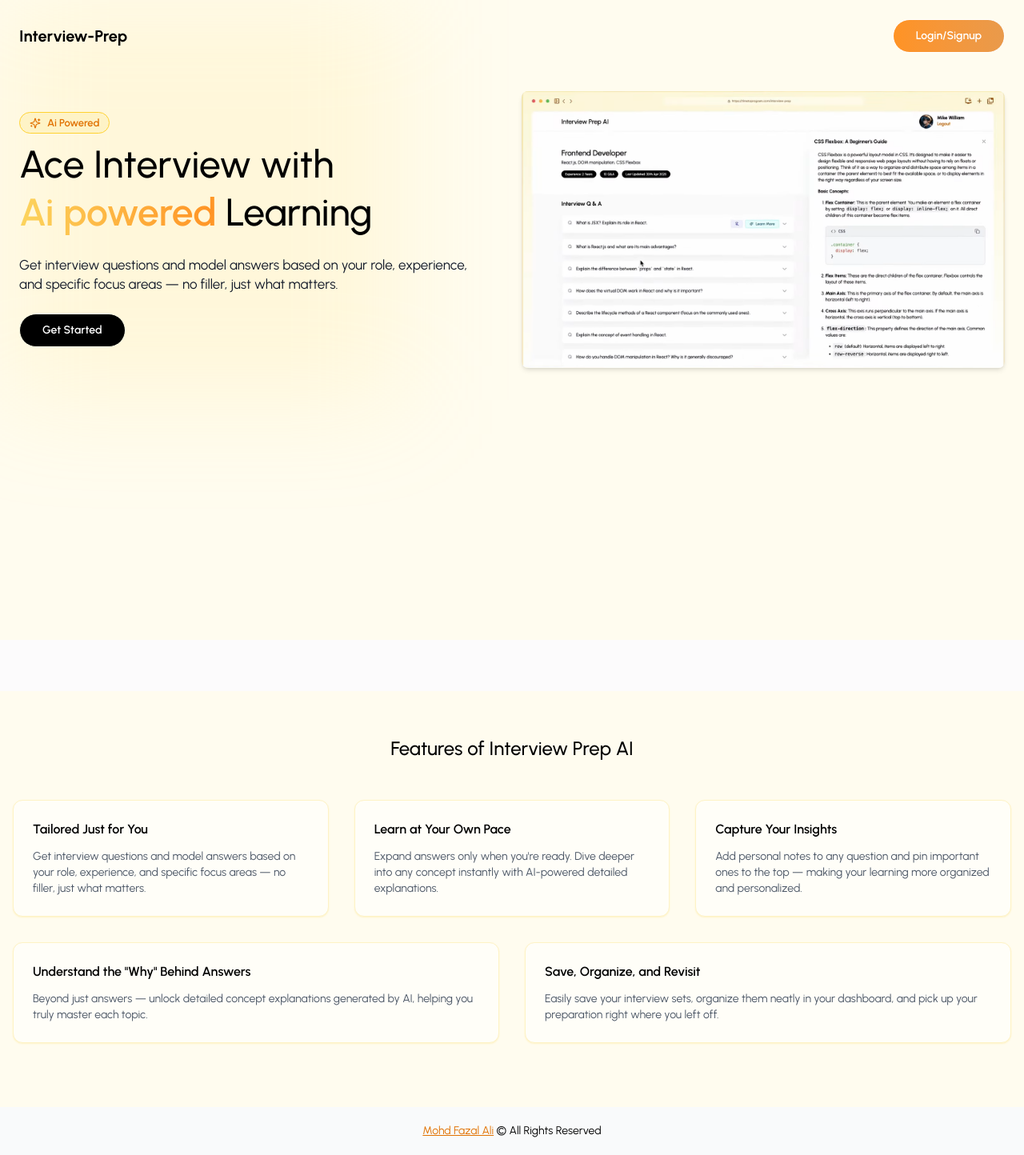
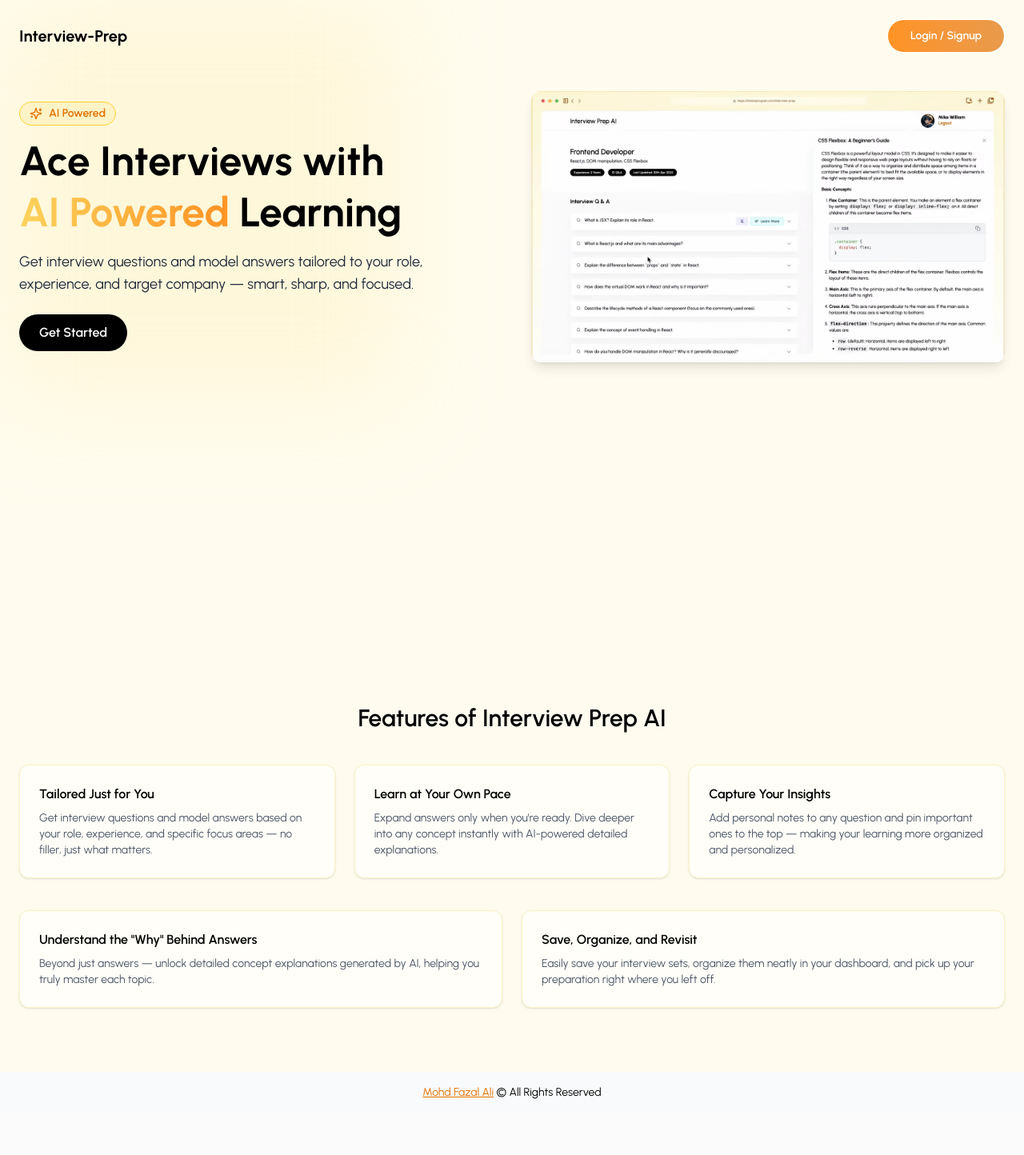
Before and after one commit to Fazal0567/InterView-Prep, a React (Vite) app in the folder frontend/: page / in a window 1280 px wide. Shown: the whole page at 80% size. After the commit the page ends 1392 px from the top, so only its background shows below. Built offline with nearby package versions, Linux system fonts and the light colour scheme; a web font is replaced by a local one.

Commit message:
Update LandingPage.jsx

```diff
--- a/frontend/src/pages/LandingPage.jsx
+++ b/frontend/src/pages/LandingPage.jsx
@@ -25,48 +25,48 @@ const LandingPage = () => {
 
   return (
     <>
-      <div className='w-full min-h-screen bg-[#FFFCEF] overflow-x-hidden relative'>
-        {/* Background blob */}
+      <div className="w-full min-h-screen bg-[#FFFCEF] overflow-x-hidden relative">
+        {/* Background Effect */}
         <div className="w-full h-full max-w-[500px] max-h-[500px] bg-amber-200/20 blur-[65px] absolute top-0 left-0" />
 
         <div className="container mx-auto px-4 sm:px-6 pt-6 pb-12 md:pb-16 relative z-10">
           {/* Header */}
           <header className="flex items-center justify-between mb-8 md:mb-12">
-            <div className="text-lg sm:text-xl text-black font-bold">Interview-Prep</div>
+            <div className="text-lg sm:text-xl font-bold text-black">Interview-Prep</div>
             {user ? (
               <ProfileInfoCard />
             ) : (
               <button
-                className="bg-gradient-to-r from-[#FF9324] to-[#e99a4b] text-xs sm:text-sm font-semibold text-white px-4 sm:px-7 py-2 sm:py-2.5 rounded-full hover:bg-black hover:text-white border border-white transition-colors cursor-pointer"
+                className="bg-gradient-to-r from-[#FF9324] to-[#e99a4b] text-xs sm:text-sm font-semibold text-white px-4 sm:px-7 py-2 sm:py-2.5 rounded-full hover:bg-black hover:text-white border border-white transition-colors"
                 onClick={() => setOpenAuthModal(true)}
               >
-                Login/Signup
+                Login / Signup
               </button>
             )}
           </header>
 
           {/* Hero Section */}
-          <div className="flex flex-col-reverse md:flex-row items-center mb-6 md:mb-12 gap-6">
-            {/* Left Text Block */}
-            <div className="w-full md:w-1/2 md:pr-4">
-              <div className="flex items-center justify-center md:justify-start mb-2">
-                <div className="flex items-center gap-2 text-xs sm:text-[13px] text-amber-600 font-semibold bg-amber-100 px-3 py-1 rounded-full border border-amber-300">
-                  <LuSparkles size={14} /> Ai Powered
+          <section className="flex flex-col-reverse md:flex-row items-center gap-8 md:gap-12 mb-12">
+            {/* Text Block */}
+            <div className="w-full md:w-1/2 text-center md:text-left">
+              <div className="flex justify-center md:justify-start mb-3">
+                <div className="flex items-center gap-2 text-xs sm:text-sm text-amber-600 font-semibold bg-amber-100 px-3 py-1 rounded-full border border-amber-300">
+                  <LuSparkles size={16} /> AI Powered
                 </div>
               </div>
-              <h1 className="text-3xl sm:text-4xl md:text-5xl text-black font-medium mb-4 md:mb-6 leading-tight text-center md:text-left">
-                Ace Interview with <br />
-                <span className="text-transparent bg-clip-text bg-[radial-gradient(circle,_#FF9324_0%,_#FCD760_100%)] bg-[length:200%_200%] animate-text-shine font-semibold">
-                  Ai powered
+              <h1 className="text-[clamp(1.9rem,5vw,3.2rem)] font-bold text-black leading-tight mb-4">
+                Ace Interviews with <br />
+                <span className="text-transparent bg-clip-text bg-[radial-gradient(circle,_#FF9324_0%,_#FCD760_100%)] bg-[length:200%_200%] animate-text-shine">
+                  AI Powered
                 </span>{" "}
                 Learning
               </h1>
-              <p className="text-sm sm:text-[15px] md:text-[17px] text-gray-900 mb-4 md:mb-6 text-center md:text-left">
-                Get interview questions and model answers based on your role, experience, and specific focus areas — no filler, just what matters.
+              <p className="text-sm sm:text-base md:text-lg text-gray-800 mb-6">
+                Get interview questions and model answers tailored to your role, experience, and target company — smart, sharp, and focused.
               </p>
               <div className="flex justify-center md:justify-start">
                 <button
-                  className="bg-black text-xs sm:text-sm font-semibold text-white px-5 sm:px-7 py-2 sm:py-2.5 rounded-full hover:bg-yellow-100 hover:text-black border border-yellow-50 hover:border-yellow-300 transition-colors cursor-pointer"
+                  className="bg-black text-white text-sm sm:text-base font-semibold px-6 py-2.5 rounded-full transition hover:bg-yellow-100 hover:text-black hover:border-yellow-300 border border-transparent"
                   onClick={handleCTA}
                 >
                   Get Started
@@ -74,61 +74,51 @@ const LandingPage = () => {
               </div>
             </div>
 
-            {/* Right Image Block */}
-            <div className="w-full md:w-1/2">
+            {/* Image */}
+            <div className="w-full md:w-1/2 flex justify-center">
               <img
                 src={hero}
-                alt="Interview preparation illustration"
-                className='w-full max-w-[90vw] md:max-w-full rounded-lg shadow-md mx-auto md:mx-0'
+                alt="Interview prep illustration"
+                className="w-full max-w-[90vw] md:max-w-[100%] rounded-xl shadow-lg"
               />
             </div>
-          </div>
+          </section>
         </div>
       </div>
 
       {/* Features Section */}
-      <div className="w-full min-h-full bg-[#FFFCEF] mt-10 md:mt-16">
-        <div className="container mx-auto px-4 pt-6 pb-12 md:pb-20">
-          <section className='mt-5 md:mt-8'>
-            <h2 className="text-xl sm:text-2xl font-medium text-center mb-8 md:mb-12">
+      <section className="w-full bg-[#FFFCEF] py-12 md:py-20">
+        <div className="container mx-auto px-4 sm:px-6">
+          <h2 className="text-center text-xl sm:text-2xl md:text-3xl font-semibold mb-10">
             Features of Interview Prep AI
           </h2>
-
-            <div className="flex flex-col items-center gap-6 md:gap-8">
-              <div className="grid grid-cols-1 md:grid-cols-3 gap-4 sm:gap-6 md:gap-8 w-full">
+          <div className="grid grid-cols-1 md:grid-cols-3 gap-6 mb-10">
             {APP_FEATURES.slice(0, 3).map((feature) => (
               <div
-                    className="bg-[#FFFEF8] p-4 sm:p-6 rounded-xl shadow-xs hover:shadow-lg shadow-amber-100 transition border border-amber-100"
                 key={feature.id}
+                className="bg-[#FFFEF8] p-6 rounded-xl border border-amber-100 shadow hover:shadow-lg transition"
               >
-                    <h3 className='text-sm sm:text-base font-semibold mb-2 sm:mb-3'>
-                      {feature.title}
-                    </h3>
-                    <p className="text-xs sm:text-sm text-gray-600">{feature.description}</p>
+                <h3 className="text-base font-semibold mb-2">{feature.title}</h3>
+                <p className="text-sm text-gray-600">{feature.description}</p>
               </div>
             ))}
           </div>
-
-              <div className="grid grid-cols-1 md:grid-cols-2 gap-4 sm:gap-6 md:gap-8 w-full">
+          <div className="grid grid-cols-1 md:grid-cols-2 gap-6">
             {APP_FEATURES.slice(3).map((feature) => (
               <div
-                    className="bg-[#FFFEF8] p-4 sm:p-6 rounded-xl shadow-xs hover:shadow-lg shadow-amber-100 transition border border-amber-100"
                 key={feature.id}
+                className="bg-[#FFFEF8] p-6 rounded-xl border border-amber-100 shadow hover:shadow-lg transition"
               >
-                    <h3 className='text-sm sm:text-base font-semibold mb-2 sm:mb-3'>
-                      {feature.title}
-                    </h3>
-                    <p className="text-xs sm:text-sm text-gray-600">{feature.description}</p>
+                <h3 className="text-base font-semibold mb-2">{feature.title}</h3>
+                <p className="text-sm text-gray-600">{feature.description}</p>
               </div>
             ))}
           </div>
         </div>
       </section>
-        </div>
-      </div>
 
       {/* Footer */}
-      <div className="text-xs sm:text-sm bg-gray-50 text-secondary text-center p-4 sm:p-5">
+      <footer className="bg-gray-50 text-center text-xs sm:text-sm text-secondary py-4">
         <a
           href="https://mohd-fazal-ali.onrender.com/"
           target="_blank"
@@ -136,9 +126,9 @@ const LandingPage = () => {
           className="text-amber-600 underline hover:text-amber-800 transition"
         >
           Mohd Fazal Ali
-        </a>
-        &nbsp;© All Rights Reserved
-      </div>
+        </a>{" "}
+        © All Rights Reserved
+      </footer>
 
       {/* Auth Modal */}
       <Modal
@@ -149,10 +139,8 @@ const LandingPage = () => {
         }}
         hideHeader
       >
-        <div>
         {currentPage === "login" && <LogIn setCurrentPage={setCurrentPage} />}
         {currentPage === "signup" && <SignUp setCurrentPage={setCurrentPage} />}
-        </div>
       </Modal>
     </>
   );
```
Lines whose indentation alone changed are shown as unchanged.
